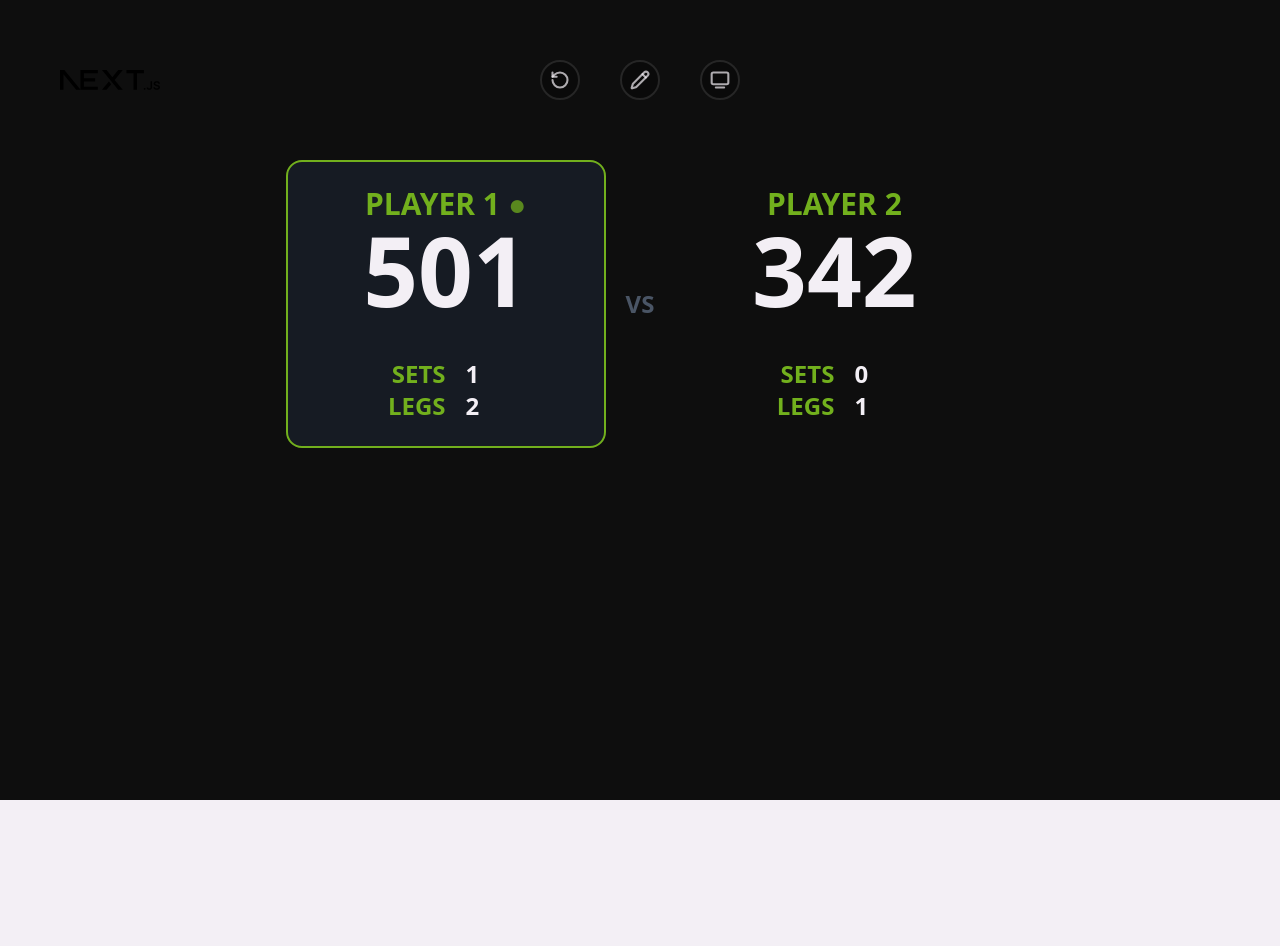
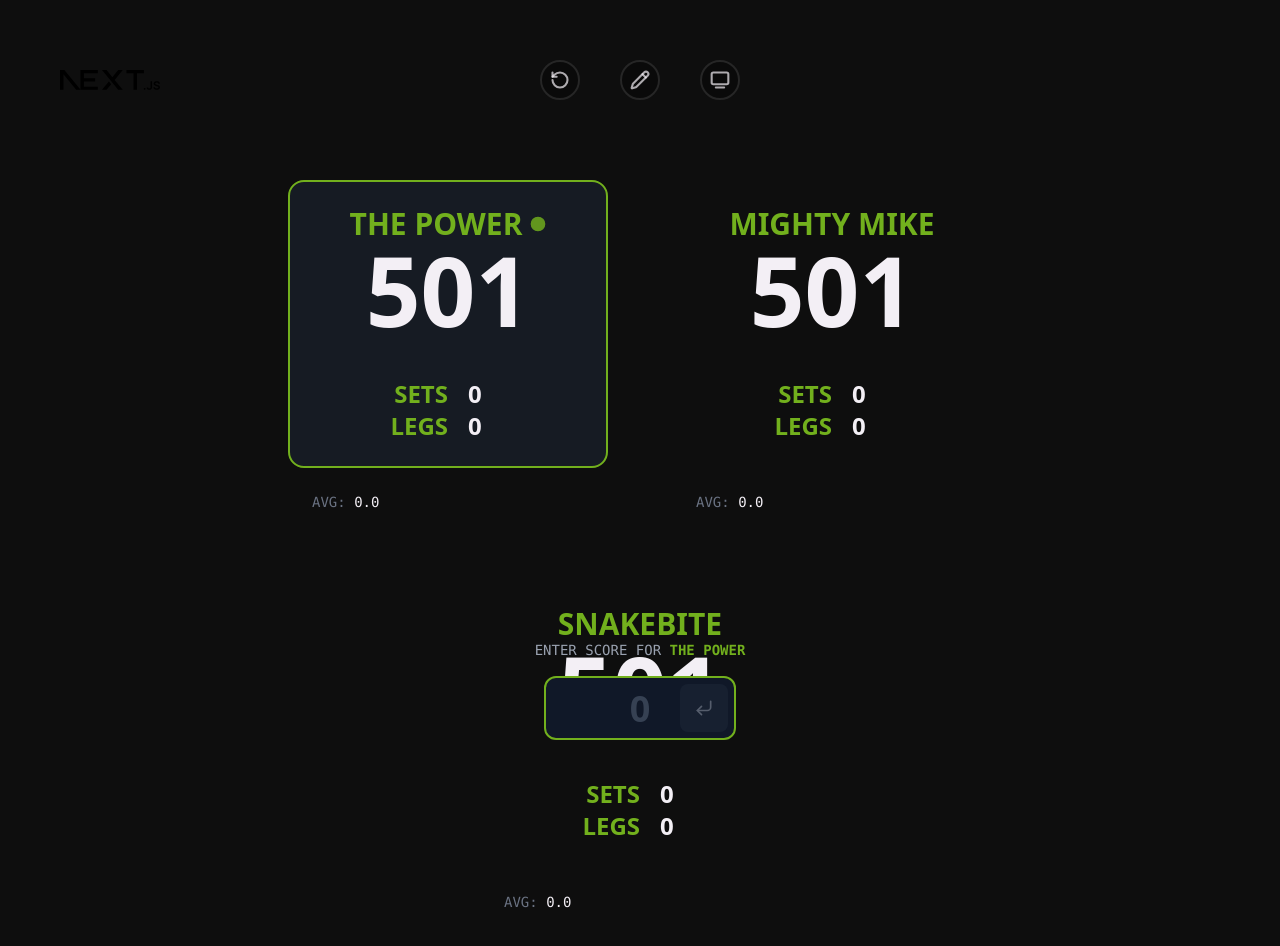
Before and after one commit to lukasus55/dartES, a Next.js app: page / in a window 1280 px wide. Shown: the top 946 px of the page. Before the commit the page ends 800 px from the top, so only its background shows below. Built offline with nearby package versions, Linux system fonts and the light colour scheme.

Commit message:
Add input logic

```diff
--- a/app/components/PlayerScore.tsx
+++ b/app/components/PlayerScore.tsx
@@ -1,3 +1,5 @@
+import { Circle } from "lucide-react";
+
 interface PlayerScoreProps {
   name: string;
   score: number;
@@ -6,22 +8,33 @@ interface PlayerScoreProps {
   isActive: boolean;
 }
 
-export default function PlayerScore({ name="Player", score=501, sets=0, legs=0, isActive=false }: PlayerScoreProps) {
+export default function PlayerScore({
+  name = "Player",
+  score = 501,
+  sets = 0,
+  legs = 0,
+  isActive = false,
+}: PlayerScoreProps) {
   return (
     <div
       className={`
         flex min-w-80 mx-5 p-6 rounded-2xl flex-wrap flex-col
         transition-all duration-300 border-2
-        ${isActive
-          ? 'border-accent bg-gray-800/50'
-          : 'border-transparent bg-transparent'
+        ${
+          isActive
+            ? "border-accent bg-gray-800/50"
+            : "border-transparent bg-transparent"
         }
       `}
     >
       <div className="flex w-full justify-center text-3xl font-bold text-accent">
         {name}
-        {/* visual indicator for color blind accessibility */}
-        {isActive && <span className="ml-2 text-accent animate-pulse">●</span>}
+        {isActive && (
+          <span className="ml-2 text-accent animate-pulse pt-2.5">
+            {" "}
+            <Circle fill="var(--accent)" size={16} />{" "}
+          </span>
+        )}
       </div>
 
       <div className="flex w-full justify-center text-8xl font-black text-primary">
@@ -30,12 +43,20 @@ export default function PlayerScore({ name="Player", score=501, sets=0, legs=0,
 
       {/* stats section */}
       <div className="flex w-full mt-10">
-        <div className="flex w-1/2 justify-end text-2xl font-bold text-accent">SETS</div>
-        <div className="flex w-1/2 justify-start px-5 text-2xl font-bold text-primary">{sets}</div>
+        <div className="flex w-1/2 justify-end text-2xl font-bold text-accent">
+          SETS
+        </div>
+        <div className="flex w-1/2 justify-start px-5 text-2xl font-bold text-primary">
+          {sets}
+        </div>
       </div>
       <div className="flex w-full">
-        <div className="flex w-1/2 justify-end text-2xl font-bold text-accent">LEGS</div>
-        <div className="flex w-1/2 justify-start px-5 text-2xl font-bold text-primary">{legs}</div>
+        <div className="flex w-1/2 justify-end text-2xl font-bold text-accent">
+          LEGS
+        </div>
+        <div className="flex w-1/2 justify-start px-5 text-2xl font-bold text-primary">
+          {legs}
+        </div>
       </div>
     </div>
   );
--- /dev/null
+++ b/app/components/PlayerStats.tsx
@@ -0,0 +1,23 @@
+import { Circle } from "lucide-react";
+import { useState } from "react";
+
+interface PlayerStatsProps {
+  throws: number[];
+}
+
+// Helper to sum up an array
+const sum = (arr: number[]) => arr.reduce((a, b) => a + b, 0);
+
+export default function PlayerStats({ throws = [] }: PlayerStatsProps) {
+  const avg = throws.length
+  ? (sum(throws) / throws.length).toFixed(1)
+  : "0.0";
+
+  return (
+    <div className="flex min-w-80 mx-5 p-6 rounded-2xl flex-wrap flex-col">
+      <div>
+        AVG: <span className="text-primary">{avg}</span>
+      </div>
+    </div>
+  );
+}
--- /dev/null
+++ b/app/components/ScoreInput.tsx
@@ -0,0 +1,77 @@
+"use client";
+
+import { useState } from "react";
+import { CornerDownLeft } from "lucide-react"; // Enter icon
+
+interface ScoreInputProps {
+  onSubmit: (score: number) => void;
+  currentPlayerName: string;
+  isProcessing?: boolean;
+}
+
+export default function ScoreInput({
+  onSubmit,
+  currentPlayerName,
+  isProcessing,
+}: ScoreInputProps) {
+  const [inputValue, setInputValue] = useState("");
+
+  const handleSubmit = (e: React.FormEvent) => {
+    e.preventDefault();
+    const score = parseInt(inputValue);
+
+    if (!isNaN(score) && score >= 0 && score <= 180) {
+      onSubmit(score);
+      setInputValue("");
+    }
+  };
+
+  return (
+    <form
+      onSubmit={handleSubmit}
+      className="flex flex-col items-center gap-4 mt-8"
+    >
+      <div className="text-gray-400 text-sm font-mono">
+        ENTER SCORE FOR{" "}
+        <span className="text-accent font-bold">{currentPlayerName}</span>
+      </div>
+
+      <div className="relative group">
+        <input
+          type="number"
+          autoFocus
+          value={inputValue}
+          onChange={(e) => setInputValue(e.target.value)}
+          placeholder="0"
+          className="
+            w-48 h-16 bg-gray-900 border-2 border-gray-700 rounded-xl
+            text-center text-4xl font-bold text-white outline-none
+            transition-all duration-200
+            focus:border-accent focus:shadow-[0_0_20px_rgba(var(--accent-rgb),0.2)]
+            placeholder:text-gray-700
+
+            /* --- HIDE SPINNERS --- */
+            [appearance:textfield]
+            [&::-webkit-outer-spin-button]:appearance-none
+            [&::-webkit-inner-spin-button]:appearance-none
+          "
+        />
+
+        {/* Enter Button */}
+        <button
+          type="submit"
+          disabled={!inputValue || isProcessing}
+          className="
+            absolute right-2 top-2 bottom-2 w-12
+            flex items-center justify-center
+            bg-gray-800 rounded-lg text-gray-400
+            hover:bg-accent hover:text-black transition-colors
+            disabled:opacity-50 disabled:cursor-not-allowed
+        "
+        >
+          <CornerDownLeft size={20} />
+        </button>
+      </div>
+    </form>
+  );
+}
--- a/app/components/Scoreboard.tsx
+++ b/app/components/Scoreboard.tsx
@@ -1,36 +1,107 @@
-'use client';
-import { useState } from 'react';
-import PlayerScore from './PlayerScore';
+"use client";
+import { useState } from "react";
+import PlayerScore from "./PlayerScore";
+import ScoreInput from "./ScoreInput";
+import PlayerStats from "./PlayerStats";
+
+interface Player {
+  id: number;
+  name: string;
+  throws: number[];
+  sets: number;
+  legs: number;
+  isEnabled: boolean;
+  country?: string;
+}
+
+// Helper to sum up an array
+const sum = (arr: number[]) => arr.reduce((a, b) => a + b, 0);
 
 export default function Scoreboard() {
+  const STARTING_SCORE = 501;
+
+  const [players, setPlayers] = useState<Player[]>([
+    { id: 1, name: "THE POWER", throws: [], sets: 0, legs: 0, isEnabled: true },
+    {
+      id: 2,
+      name: "MIGHTY MIKE",
+      throws: [],
+      sets: 0,
+      legs: 0,
+      isEnabled: true,
+    },
+    { id: 3, name: "SNAKEBITE", throws: [], sets: 0, legs: 0, isEnabled: true },
+    {
+      id: 4,
+      name: "SNAKEBITE",
+      throws: [],
+      sets: 0,
+      legs: 0,
+      isEnabled: false,
+    },
+  ]);
+
   const [activePlayerIndex, setActivePlayerIndex] = useState(0);
 
+  const handleScoreSubmit = (score: number) => {
+    setPlayers((prevPlayers) => {
+      return prevPlayers.map((player, index) => {
+        if (index === activePlayerIndex) {
+          return { ...player, throws: [...player.throws, score] };
+        }
+        return player;
+      });
+    });
+
+    //skip players who have isEnabled: false
+    let nextIndex = (activePlayerIndex + 1) % players.length;
+    while (!players[nextIndex].isEnabled) {
+      nextIndex = (nextIndex + 1) % players.length;
+    }
+    setActivePlayerIndex(nextIndex);
+  };
+
+  const handleUndo = () => {
+    // Advanced: To undo, we usually need to go back to the PREVIOUS player
+    // and pop their last throw. (We can implement this if you need it)
+    console.log("Undo logic placeholder");
+  };
+
   return (
-    <div className="flex w-full flex-row justify-center items-center">
+    <div className="flex flex-col items-center w-full p-5">
+      {/* PLAYERS GRID */}
+      <div className="flex flex-wrap justify-center gap-6 mb-10 w-full">
+        {players.map((player, index) => {
+          if (!player.isEnabled) return null;
 
-      {/* Click to test switching */}
-      <div onClick={() => setActivePlayerIndex(0)} className="cursor-pointer">
-        <PlayerScore
-          name="PLAYER 1"
-          score={501}
-          sets={1}
-          legs={2}
-          isActive={activePlayerIndex === 0}
+          const currentScore = STARTING_SCORE - sum(player.throws);
+
+          return (
+            <div key={player.id} className="flex flex-col items-center">
+              <PlayerScore
+                name={player.name}
+                score={currentScore}
+                sets={player.sets}
+                legs={player.legs}
+                isActive={index === activePlayerIndex}
+              />
+
+              {/* deatiled stats below the card */}
+              <div className="flex gap-20 text-gray-500 font-mono text-sm mb-5">
+                <PlayerStats throws={player.throws} />
+              </div>
+            </div>
+          );
+        })}
+      </div>
+
+      {/* input section */}
+      <div className="fixed bottom-10 w-full flex justify-center pt-10 pb-5">
+        <ScoreInput
+          currentPlayerName={players[activePlayerIndex].name}
+          onSubmit={handleScoreSubmit}
         />
       </div>
-
-      <div className="text-gray-600 font-bold text-2xl">VS</div>
-
-      <div onClick={() => setActivePlayerIndex(1)} className="cursor-pointer">
-        <PlayerScore
-          name="PLAYER 2"
-          score={342}
-          sets={0}
-          legs={1}
-          isActive={activePlayerIndex === 1}
-        />
-      </div>
-
     </div>
   );
 }
--- a/app/components/Topbar.tsx
+++ b/app/components/Topbar.tsx
@@ -5,11 +5,10 @@ import { Pencil, RotateCcw, TvMinimal } from "lucide-react";
 export default function Topbar() {
   return (
     <div className="flex fixed top-0 left-0 w-screen p-15 min-h-30 items-center">
-
       <div className="fixed">
         <Image
           className="dark:invert"
-          src="/next.svg"
+          src="./next.svg"
           alt="Next.js logo"
           width={100}
           height={20}
@@ -21,18 +20,11 @@ export default function Topbar() {
         <IconButton
           icon={RotateCcw}
           label="Reset"
-          onClick={() => console.log('Resetting...')}
+          onClick={() => console.log("Resetting...")}
         />
-        <IconButton
-          icon={Pencil}
-          label="Edit"
-        />
-        <IconButton
-          icon={TvMinimal}
-          label="TV Mode"
-        />
+        <IconButton icon={Pencil} label="Edit" />
+        <IconButton icon={TvMinimal} label="TV Mode" />
       </div>
-
     </div>
   );
 }
```
